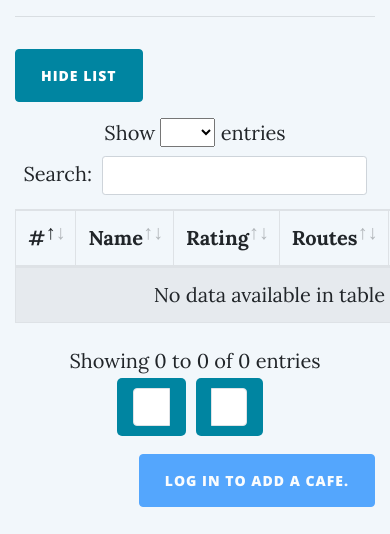
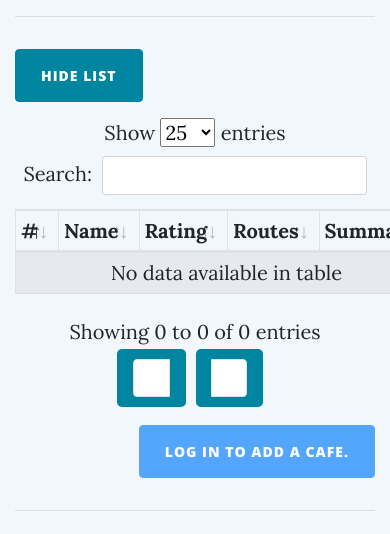
Before and after one commit to footflaps/ELSR-Website, a Flask app: page /cafes in a window 390 px wide, after a click on "LIST VIEW"; the page is wider, and only the part inside the window is pictured. Shown: the part 1210-1744 px from the top of that part. Run offline with Flask 3, Linux system fonts and the light colour scheme; some libraries are stand-ins or nearby versions.

Commit message:
tidy up if mobile on template pages

```diff
--- a/core/templates/admin_page.html
+++ b/core/templates/admin_page.html
@@ -405,6 +405,7 @@
 	<div class="row">
 		<div class="col-lg-8 col-md-10 mx-auto">
 
+			<!-- Shorter description on smaller screens -->
 			{% if mobile %}
 				<h2 class="post-title float-left">{{rides|length}} rides:</h2>
 			{% else %}
--- a/core/templates/cafe_list.html
+++ b/core/templates/cafe_list.html
@@ -183,13 +183,9 @@
 		<div class="row">
 			<div class="col-lg-8 col-md-10 col-sm-12 mx-auto">
 
-		        {% if mobile %}
-					<table id="cafeTable" class="table table-striped table-bordered table-condensed table-sm"
-					       style="width: 100%">
-				{% else %}
-					<table id="cafeTable" class="table table-striped table-bordered"
-					       style="width: 100%">
-				{% endif %}
+				<table id="cafeTable" class="table table-striped table-bordered table-condensed table-sm"
+				       data-page-length="25"
+				       style="width: 100%">
 
 					<!-- Header -->
 					<thead>
--- a/core/templates/gpx_list.html
+++ b/core/templates/gpx_list.html
@@ -76,6 +76,7 @@
 			{% if current_user.is_authenticated and current_user.can_post_gpx() %}
 				<a class="btn btn-primary float-right" href="{{ url_for('new_route') }}">
 					<i class="fa-solid fa-circle-plus fa-beat fa-xl"></i>
+					<!-- Shorter description on smaller screens -->
 					{% if mobile %}
 						Add
 					{% else %}
@@ -168,6 +169,7 @@
 			{% if current_user.is_authenticated and current_user.can_post_gpx() %}
 				<a class="btn btn-primary float-right" href="{{ url_for('new_route') }}">
 					<i class="fa-solid fa-circle-plus fa-beat fa-xl"></i>
+					<!-- Shorter description on smaller screens -->
 					{% if mobile %}
 						Add
 					{% else %}
```
Also changed, not shown: core/templates/cafe_details.html (+3 -7 lines), core/templates/user_page.html (+8 -0 lines).
